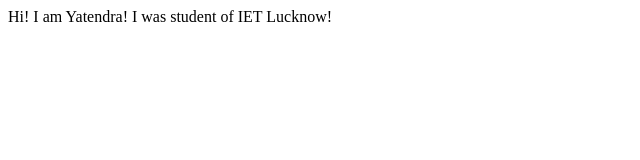
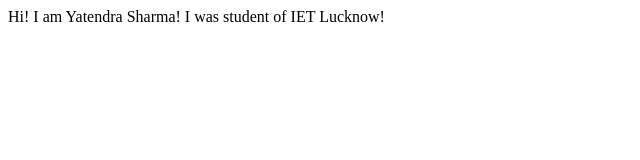
Before and after one commit to sharmayatendra/yatendra-site, a plain HTML site: page index.html in a window 1280 px wide. Shown: the full height of the page, 0-640 px from the left. Drawn offline with Linux system fonts and the light colour scheme.

```diff
--- a/index.html
+++ b/index.html
@@ -6,7 +6,7 @@
     <title>Yatendrasite</title>
 </head>
 <body>
-    Hi! I am Yatendra!
+    Hi! I am Yatendra Sharma!
     I was student of IET Lucknow!
 </body>
 </html>
```
